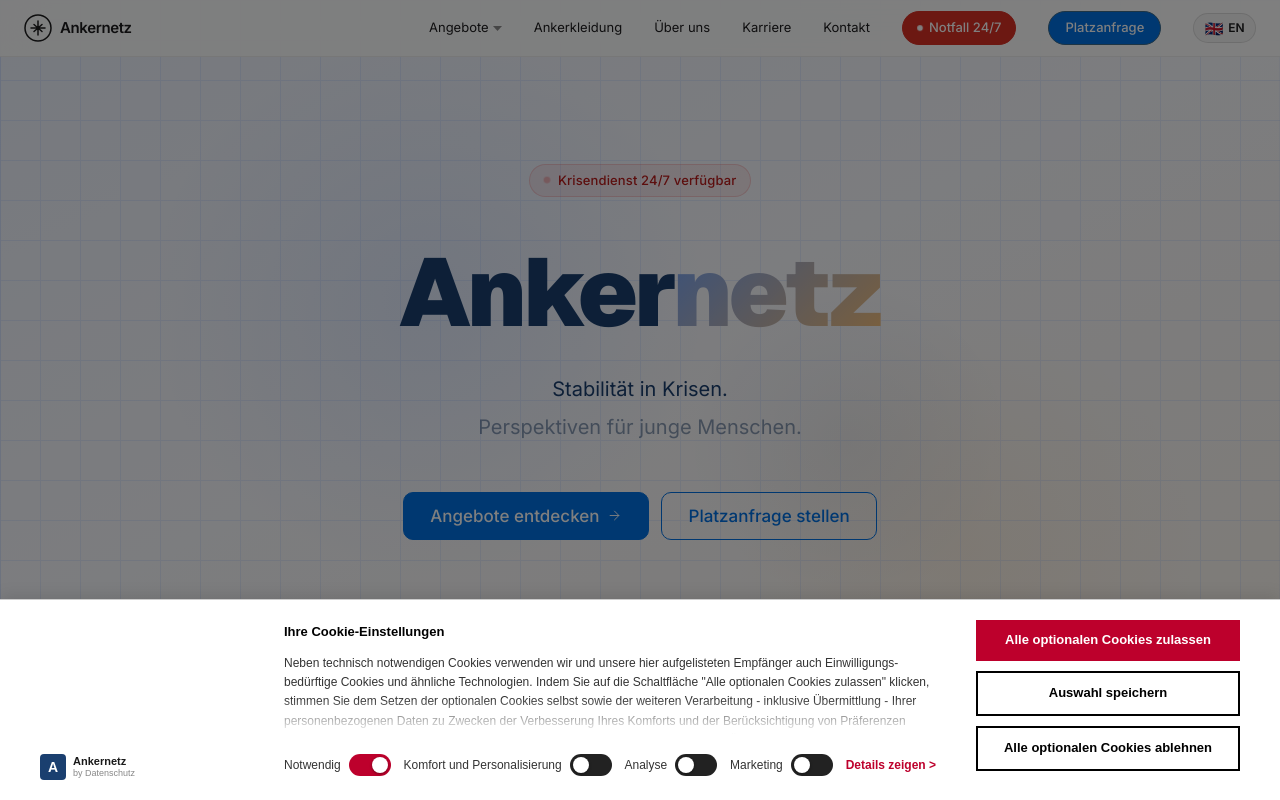
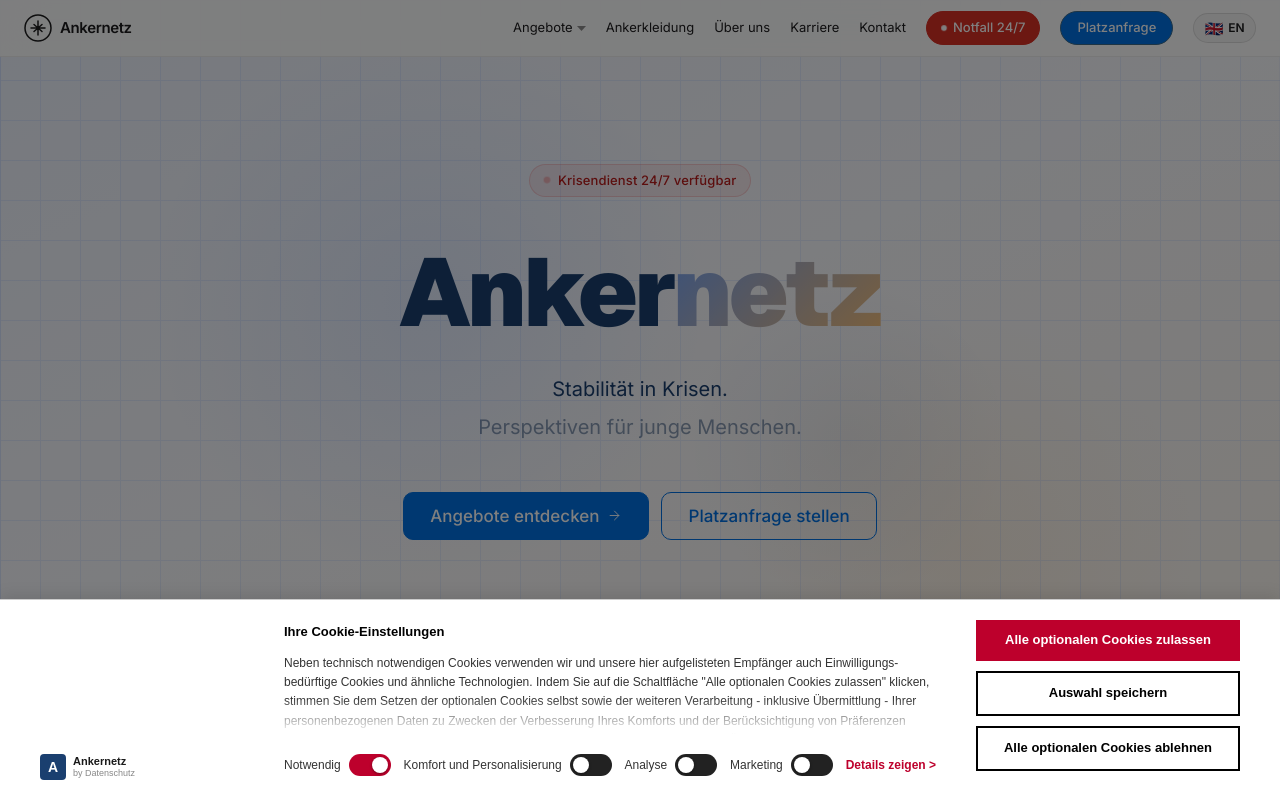
Before and after one commit to ankernetz/ankernetz, a Next.js app: page / in a window 1280 px wide. Shown: the top 800 px of the page. Built offline with nearby package versions, Linux system fonts and the light colour scheme.

Commit message:
Navigation: Abstand reduziert damit Sprachbutton sichtbar ist

```diff
--- a/app/components/Navigation.tsx
+++ b/app/components/Navigation.tsx
@@ -83,7 +83,7 @@
         </Link>
 
         {/* Desktop nav links */}
-        <div className="hidden lg:flex items-center" style={{ gap: "2rem" }}>
+        <div className="hidden lg:flex items-center" style={{ gap: "1.25rem" }}>
           {/* Angebote dropdown trigger */}
           <div onMouseEnter={openMega} onMouseLeave={closeMega}>
             <button
```
